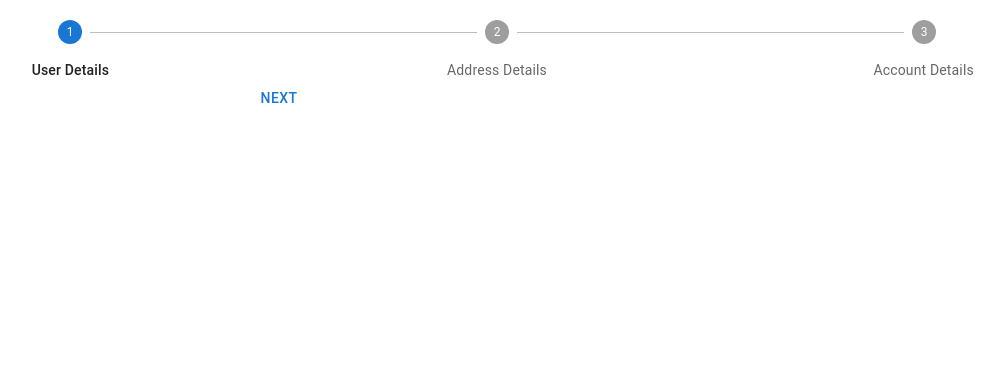
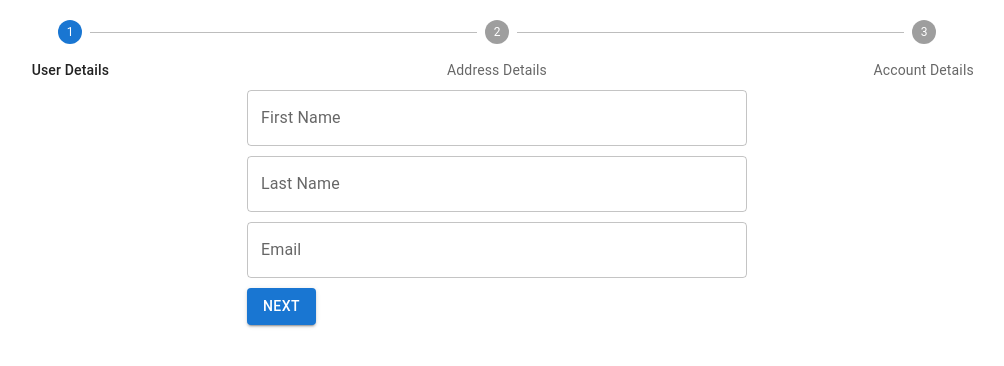
Before and after one commit to MaxAlieksieiev/multistepper, a React (Create React App) app: page / in a window 1280 px wide. Shown: the top 366 px of the page, without its empty margins (163-1167 px from the left). Built offline with nearby package versions, Linux system fonts and the light colour scheme.

Commit message:
add first step

```diff
--- a/src/components/InputText/InputText.tsx
+++ b/src/components/InputText/InputText.tsx
@@ -5,13 +5,14 @@ import { useField } from 'formik';
 
 interface IInputText {
   label: string;
-  props: any
+  name?: string;
 }
 
-export const InputText: FC<IInputText> =({ label, props }) => {
-  const [field, meta] = useField(props);
+export const InputText: FC<IInputText> =({ label, ...props }) => {
+  const [field, meta] = useField(props as any);
   return (
     <TextField
+      sx={{ marginBottom: '10px' }}
       fullWidth
       label={label}
       value={field.value}
--- /dev/null
+++ b/src/components/index.ts
@@ -0,0 +1 @@
+export * from './InputText';
--- a/src/pages/MultiForm/components/AddressDetails/AddressDetails.tsx
+++ b/src/pages/MultiForm/components/AddressDetails/AddressDetails.tsx
@@ -1,17 +1,54 @@
-import { Button } from '@mui/material';
+import { Box, Button } from '@mui/material';
 
-import { FC } from 'react';
+import { FC, useEffect, useState } from 'react';
+import { Form,Formik, FormikProps } from 'formik';
 
-export interface IAddressDetails {
+import { InputText } from '../../../../components';
+import { IAddressDetails } from '../../../../core';
+import { IUserState,useUserStore } from '../../../../store/user.store';
+
+import { initialValues, validationSchema } from './data';
+
+export interface IAddressDetailsProps {
   nextStep: () =>  void;
   previousStep: () => void;
 }
 
-export const AddressDetails: FC<IAddressDetails> = ({ nextStep, previousStep }) => {
+export const AddressDetails: FC<IAddressDetailsProps> = ({ nextStep, previousStep }) => {
+  const [initValues, setInitValues] = useState(initialValues);
+  const addressDetails= useUserStore((state: IUserState) => state.addressDetails);
+  const addAddressDetails = useUserStore((state: IUserState) => state.addAddressDetails);
 
+  useEffect(() => {
+    if(addressDetails) {
+      setInitValues({ ...addressDetails });
+    }
+  // eslint-disable-next-line react-hooks/exhaustive-deps
+  }, []);
 
-  return <div>
-    <Button onClick={nextStep}>Next</Button>
-    <Button onClick={previousStep}>Previous</Button>
-  </div>;
+  const handleSubmit = (data: IAddressDetails) => {
+    addAddressDetails(data);
+    nextStep();
+  };
+
+  return (
+    <Box sx={{ marginTop: '10px' }}>
+      <Formik
+        initialValues={initValues}
+        validationSchema={validationSchema}
+        onSubmit={handleSubmit}
+        enableReinitialize={true}
+      >
+        {(props: FormikProps<IAddressDetails>) => (
+          <Form>
+            <InputText label='Street' name='firstName' {...props}/>
+            <InputText label='Last Name' name='lastName' {...props} />
+            <InputText label='Email' name='email' {...props} />
+            <Button type='submit' variant='contained'>Next</Button>
+            <Button onClick={previousStep} variant='contained'>Previous</Button>
+          </Form>
+        )}
+      </Formik>
+    </Box>
+  );
 };
--- /dev/null
+++ b/src/pages/MultiForm/components/AddressDetails/data.ts
@@ -0,0 +1,15 @@
+import * as Yup from 'yup';
+
+export const initialValues = {
+  street: '',
+  city: '',
+  state: '',
+  zipCode: ''
+};
+
+export const validationSchema = Yup.object().shape({
+  street: Yup.string().required('Street is required'),
+  city: Yup.string().required('City is required'),
+  state: Yup.string().required('State is required'),
+  zipCode:  Yup.string().required('Zip is required')
+});
--- a/src/pages/MultiForm/components/UserDetails/UserDetails.tsx
+++ b/src/pages/MultiForm/components/UserDetails/UserDetails.tsx
@@ -1,12 +1,56 @@
-import { Button } from '@mui/material';
+/* eslint-disable @typescript-eslint/no-unused-vars */
+import { Box, Button } from '@mui/material';
 
-import { FC } from 'react';
+import { FC, useEffect,useState } from 'react';
+import { Form, Formik, FormikProps } from 'formik';
+
+import { InputText } from '../../../../components';
+import { IUserDetails } from '../../../../core';
+import { IUserState, useUserStore } from '../../../../store/user.store';
+
+import { initialValues, validationSchema } from './data';
 
 export interface IUserDetailsProps {
   nextStep: () => void,
 }
 
+
+
 export const UserDetails: FC<IUserDetailsProps> = ({ nextStep }) => {
 
-  return <Button onClick={nextStep}>Next</Button>;
+  const [initValues, setInitValues] = useState(initialValues);
+  const userDetails = useUserStore((state: IUserState) => state.userDetails);
+  const addUserDetails = useUserStore((state: IUserState) => state.addUserDetails);
+
+  useEffect(() => {
+    if(userDetails) {
+      setInitValues({ ...userDetails });
+    }
+  // eslint-disable-next-line react-hooks/exhaustive-deps
+  }, []);
+
+  const handleSubmit = (data: IUserDetails) => {
+    addUserDetails(data);
+    nextStep();
+  };
+
+  return (
+    <Box sx={{ marginTop: '10px' }}>
+      <Formik
+        initialValues={initValues}
+        validationSchema={validationSchema}
+        onSubmit={handleSubmit}
+        enableReinitialize={true}
+      >
+        {(props: FormikProps<IUserDetails>) => (
+          <Form>
+            <InputText label='First Name' name='firstName' {...props}/>
+            <InputText label='Last Name' name='lastName' {...props} />
+            <InputText label='Email' name='email' {...props} />
+            <Button type='submit' variant='contained'>Next</Button>
+          </Form>
+        )}
+      </Formik>
+    </Box>
+  );
 };
--- /dev/null
+++ b/src/pages/MultiForm/components/UserDetails/data.ts
@@ -0,0 +1,13 @@
+import * as Yup from 'yup';
+
+export const initialValues = {
+  firstName: '',
+  lastName: '',
+  email: '',
+};
+
+export const validationSchema = Yup.object().shape({
+  firstName: Yup.string().required('First name is required'),
+  lastName: Yup.string().required(' Last Name is required'),
+  email: Yup.string().email('Email is incorrect').required('Email is required')
+});
--- a/src/store/user.store.ts
+++ b/src/store/user.store.ts
@@ -1,8 +1,18 @@
-/* eslint-disable @typescript-eslint/no-empty-function */
 import { create } from 'zustand';
 
-export const useUserStore = create(set => ({
-  user: {
+/* eslint-disable @typescript-eslint/no-empty-function */
+import { IAccountDetails, IAddressDetails, IUserDetails } from '../core';
+
+export interface IUserState {
+  userDetails: IUserDetails,
+  addressDetails: IAddressDetails,
+  accountDetails: IAccountDetails,
+  addUserDetails: (details: IUserDetails) => void;
+  addAddressDetails: (details: IAddressDetails) => void;
+  addAccountDetails: () => void;
+}
+
+export const useUserStore = create<IUserState>(set => ({
   userDetails: {
     firstName: '',
     lastName: '',
@@ -17,9 +27,8 @@ export const useUserStore = create(set => ({
   accountDetails: {
     userName: '',
     password: ''
-    }
   },
-  addUserDetails: () => set({}),
-  addAddressDetails: () => {},
+  addUserDetails: (details: IUserDetails) => set({ userDetails: { ...details } }),
+  addAddressDetails: (details: IAddressDetails) => set({ addressDetails: { ...details } }),
   addAccountDetails: () => {}
 }));
```
Lines whose indentation alone changed are shown as unchanged.
